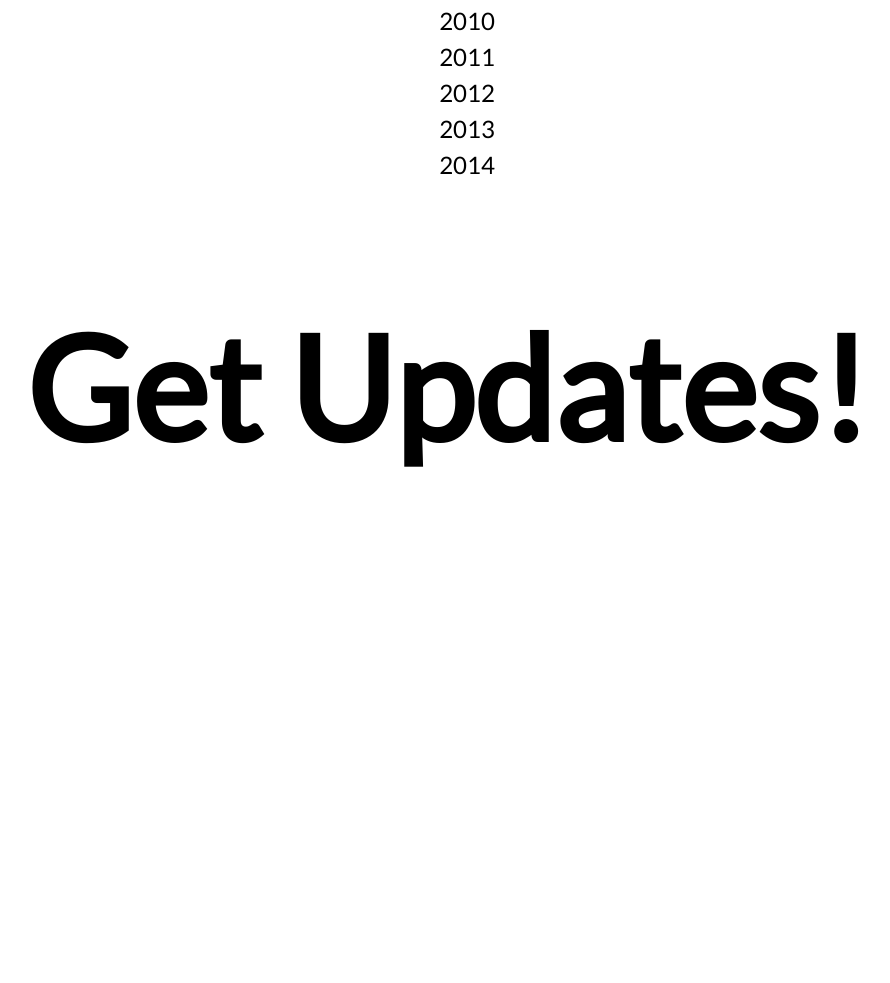
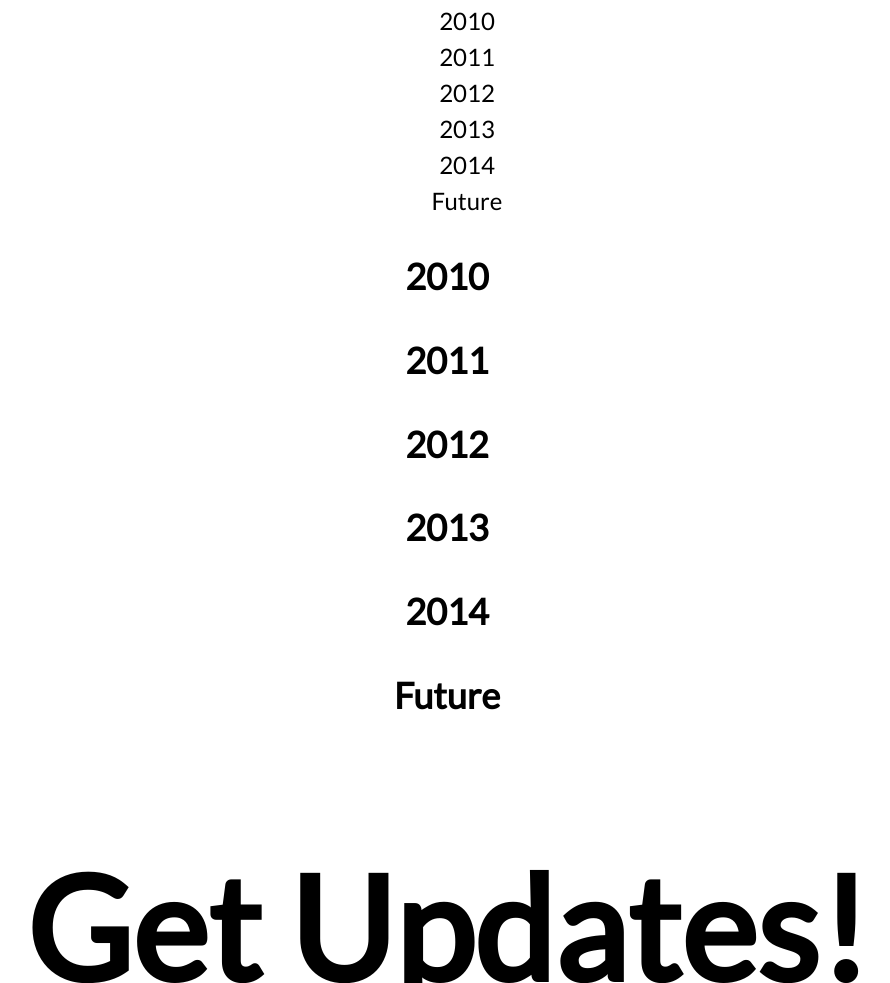
Before and after one commit to xaotic/RaleighFiber, a plain HTML site: page index.html in a window 1280 px wide. Shown: the part 1031-2014 px from the top of the page, without its empty margins (193-1083 px from the left). Before the commit the page ends 1719 px from the top, so only its background shows below. Drawn offline with nearby package versions, Linux system fonts and the light colour scheme.

Commit message:
added subsections

```diff
--- a/index.html
+++ b/index.html
@@ -24,7 +24,7 @@
     	<section>
     		<h1>What is Fiber?</h1>
     	</section>
-    	<section>
+    	<section class="subscroll">
 			<h1>Fiber History</h1>
 			<ul>
 				<li>2010</li>
@@ -32,7 +32,26 @@
 				<li>2012</li>
 				<li>2013</li>
 				<li>2014</li>
+				<li>Future</li>
 			</ul>
+			<section>
+				<h2>2010</2010>
+			</section>
+			<section>
+				<h2>2011</2010>
+			</section>
+			<section>
+				<h2>2012</2010>
+			</section>
+			<section>
+				<h2>2013</2010>
+			</section>
+			<section>
+				<h2>2014</2010>
+			</section>
+			<section>
+				<h2>Future</2010>
+			</section>
 		</section>
 		<section>
 			<h1>Get Updates!</h1>
```
Lines whose indentation alone changed are shown as unchanged.
